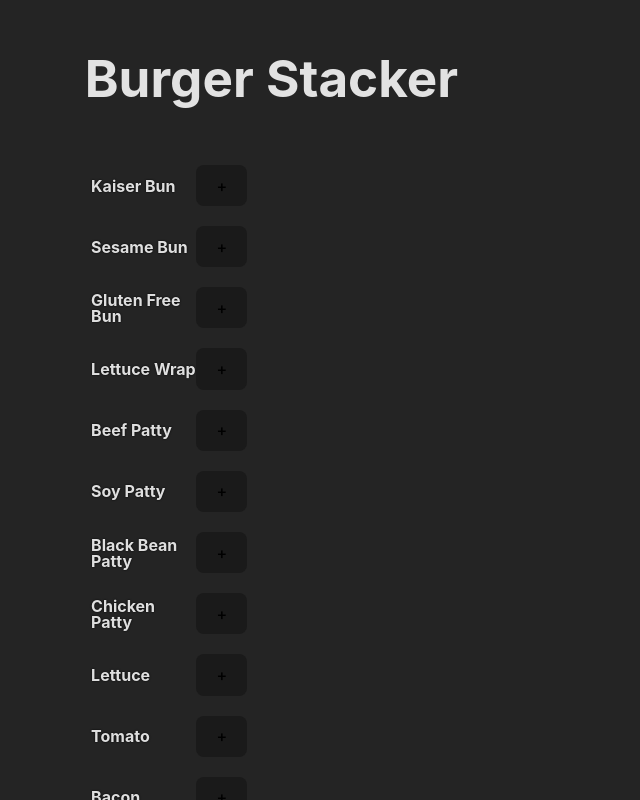
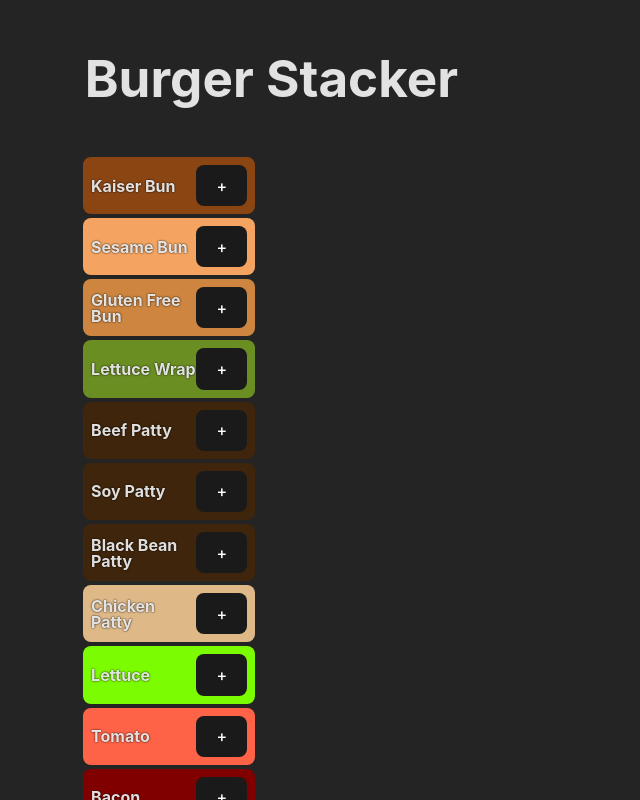
Before and after one commit to SylviaRemington/lifting-state-in-react-lab, a React (Vite) app: page / in a window 1280 px wide. Shown: the whole page, without its empty margins (0-640 px from the left). Built offline with nearby package versions, Linux system fonts and the light colour scheme.

Commit message:
adding css to IngredientList.jsx in li to style the ingredient names & changed App.css with white plus for button so more readable for accessibility

```diff
--- a/src/App.css
+++ b/src/App.css
@@ -75,4 +75,6 @@ button {
   border-radius: 8px;
   background-color: #1a1a1a;
   border: 1px solid transparent;
+  /* added white + button cause couldn't see it before */
+  color: white;
 }
--- a/src/components/IngredientList/IngredientList.jsx
+++ b/src/components/IngredientList/IngredientList.jsx
@@ -5,7 +5,8 @@ const IngredientList = (props) => {
     <ul>
       {props.ingredients.map((ingredient, index) => (
         // .map can only return one single item, thus button is in li instead of two separate items / they are linked that way
-        <li key={index}>
+        // Note to self: The reason there are two {{ and }} is because - first one tells JSX that writing JS & second is the JS object I'm passing to the style attribute.
+        <li key={index} style={{ backgroundColor: ingredient.color }}>
           {ingredient.name}
           <button onClick={() => props.addToBurger(ingredient)}>+</button>
         </li>
```
